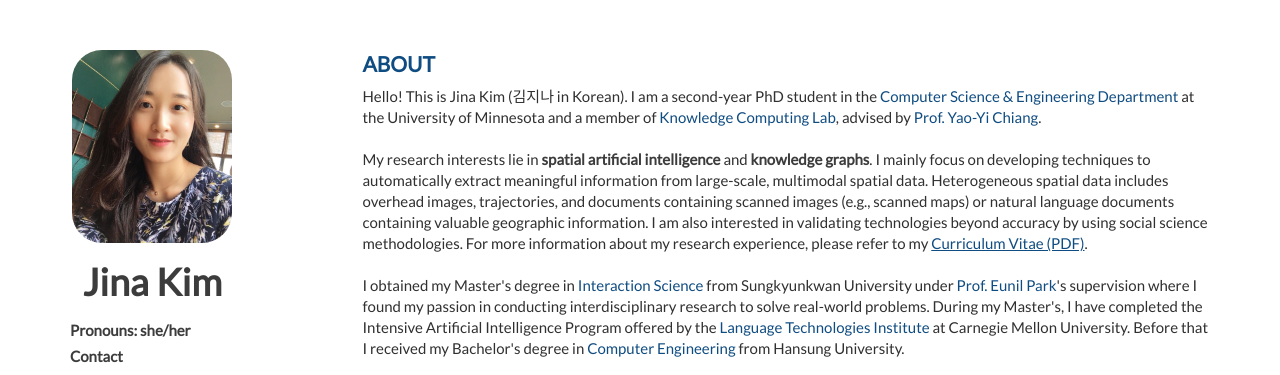
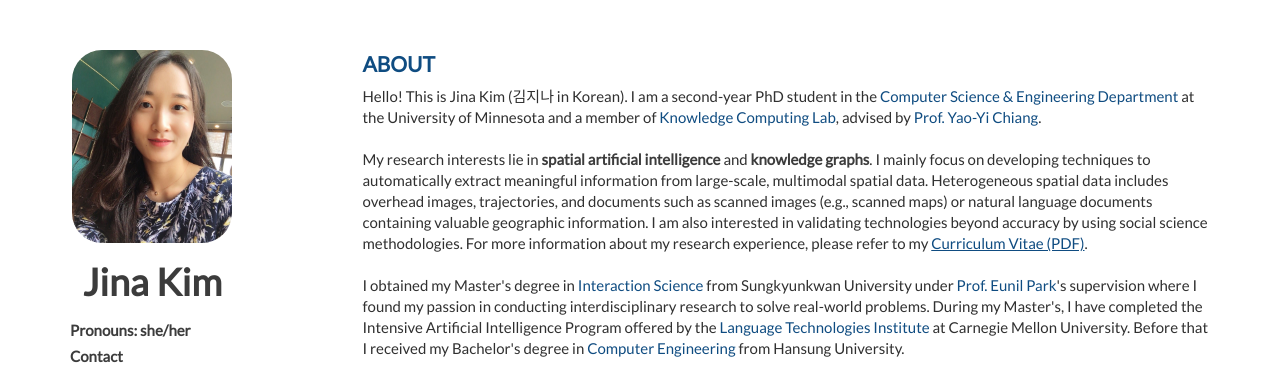
Before and after one commit to Jina-Kim/Jina-Kim.github.io, a Jekyll site: the page built from index.html, in a window 1280 px wide and 900 px high. Shown: the top 375 px of the window. Built offline with Jekyll 4.4.1, drawn with Linux system fonts in a browser that asks for light colours; nearby versions of some CDN libraries; the list of posts is cut into pages by our own code.

Commit message:
Update about.html

```diff
--- a/_includes/about.html
+++ b/_includes/about.html
@@ -6,7 +6,7 @@
           <br><br>
           My research interests lie in <em>spatial artificial intelligence</em> and <em>knowledge graphs</em>.
           I mainly focus on developing techniques to automatically extract meaningful information from large-scale, multimodal spatial data.
-          Heterogeneous spatial data includes overhead images, trajectories, and documents containing scanned images (e.g., scanned maps) or natural language documents containing valuable geographic information.
+          Heterogeneous spatial data includes overhead images, trajectories, and documents such as scanned images (e.g., scanned maps) or natural language documents containing valuable geographic information.
           I am also interested in validating technologies beyond accuracy by using social science methodologies.
           For more information about my research experience, please refer to my <a href='/Jina_Kim_CV.pdf' style="text-decoration: underline">Curriculum Vitae (PDF)</a>.
           <br><br>
```
